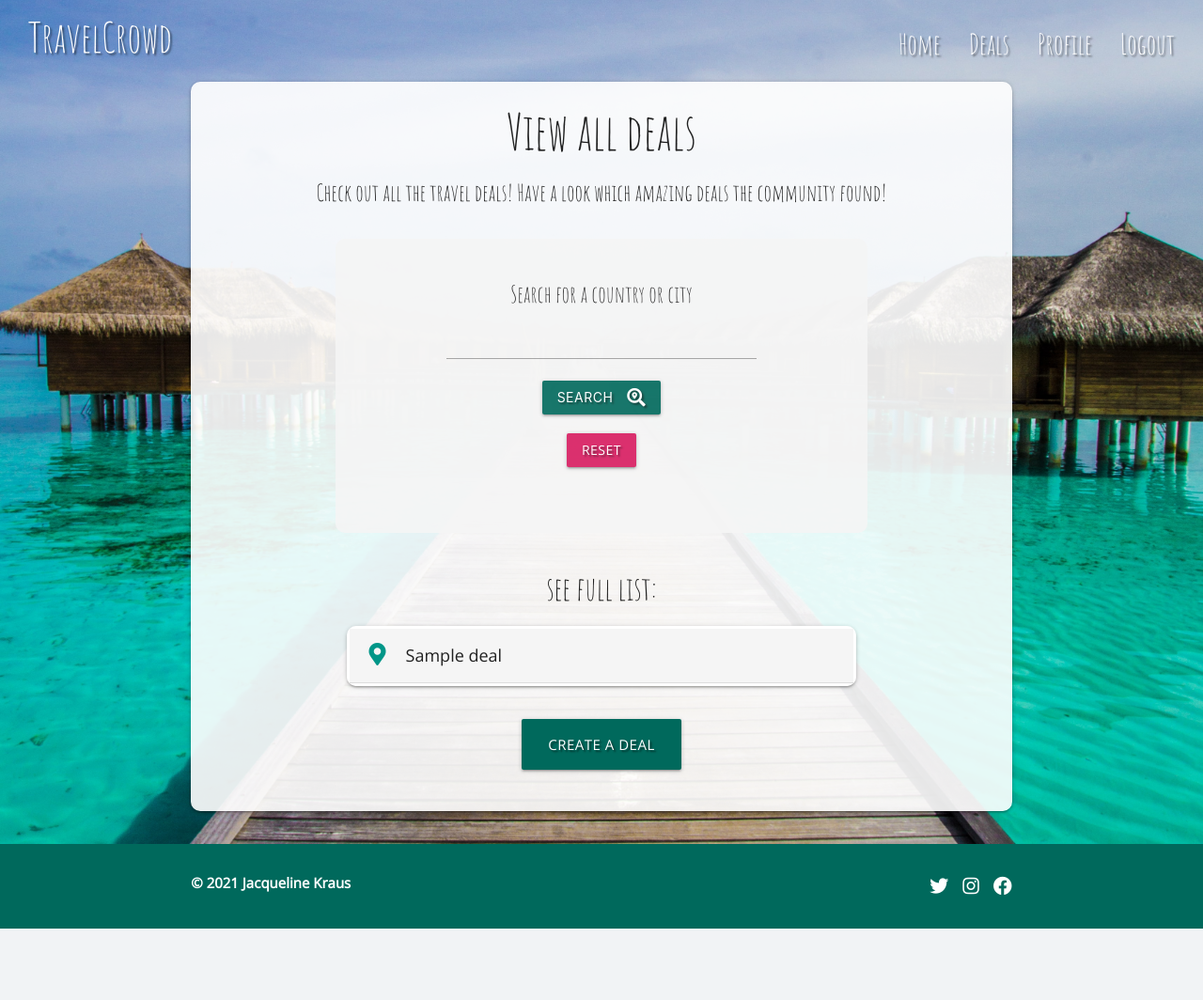
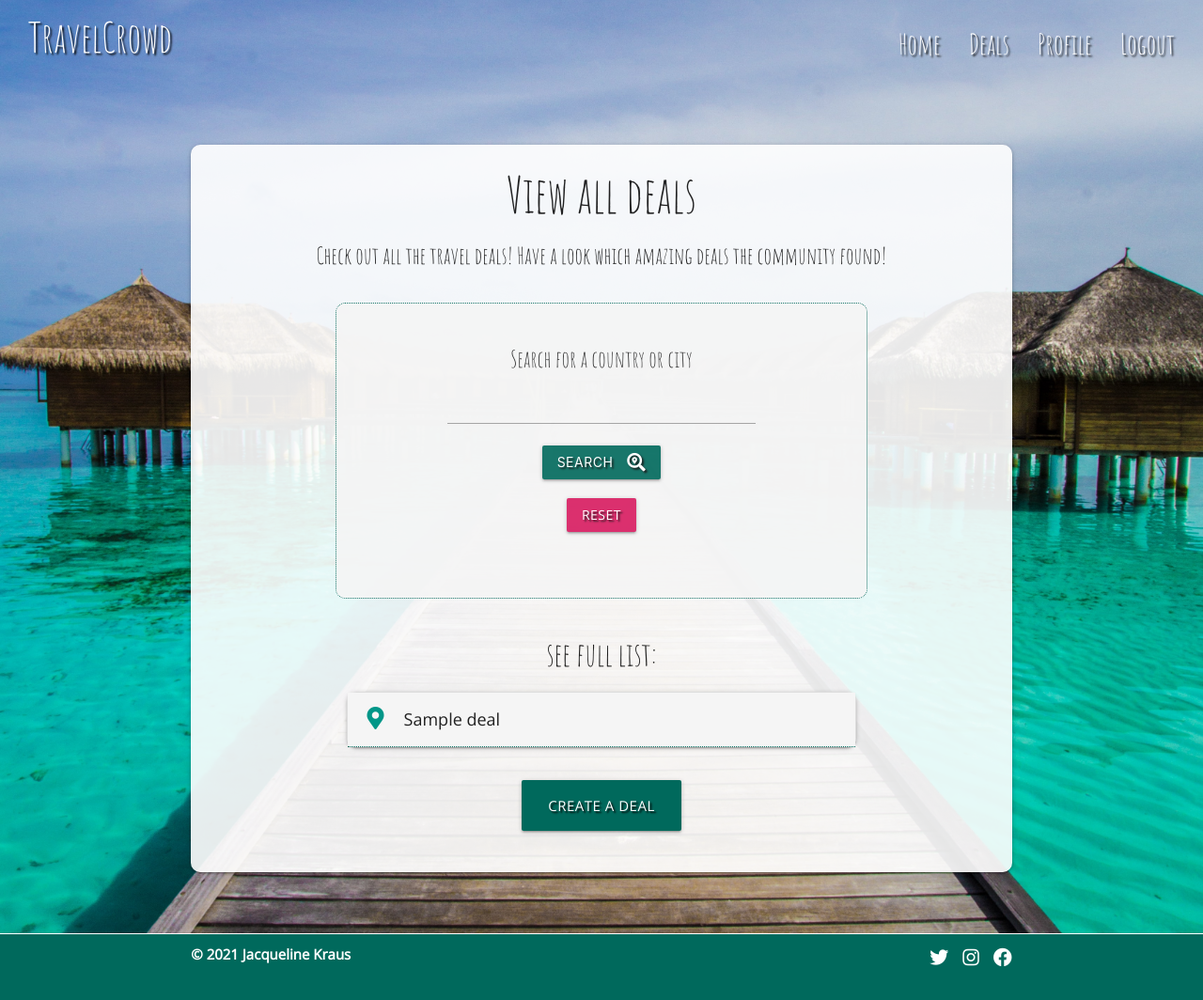
Before and after one commit to jacqueline-kraus/MS3-TravelCrowd, a Flask app: page /get_deals in a window 1280 px wide. Shown: the whole page at 94% size. Before the commit the page ends 988 px from the top, so only its background shows below. Run offline with Flask 2, Linux system fonts and the light colour scheme; the visitor is signed in with stand-in values (Sample User, id 1); a database or web service that is not in the repository returns one stand-in record (values such as "Sample title"); some libraries are stand-ins or nearby versions.

Commit message:
Add class and update style

```diff
--- a/static/css/style.css
+++ b/static/css/style.css
@@ -47,7 +47,7 @@ nav ul a {
 }
 
 .text-shadow {
-    text-shadow: 2px 2px 2px rgba(0, 0, 0, 0.5);
+    text-shadow: 2px 2px 2px rgba(0, 0, 0, 0.9);
 }
 
 h1,h2,h3,h4,h5,h6 {
@@ -59,24 +59,27 @@ h1,h2,h3,h4,h5,h6 {
     border-radius: 10px;
     background-color: rgba(255, 255, 255, 0.9);
     font-size: larger;
+    margin-top: 5rem;
 }
 
 .card-panel-search {
     text-shadow: none;
     border-radius: 10px;
     opacity: 0.9;
+    border: 0.5px dotted #00695c;
 }
 
-.collapsible-body {
-    border-bottom: 0;
-    font-family: 'Amatic SC', sans-serif;
-    font-size: 30px;
+.collapsible-header {
+    border-bottom: 1px dotted #00695c;
+}
+
+.collapsible-body a{
+    color: black;
 }
 
 .collapsible {
     margin: 0.5rem 0 1rem 0;
     border-radius: 10px;
-    border: 3px solid #fff;
 }
 
 form {
@@ -88,3 +91,19 @@ footer a {
     font-size: 20px;
     margin-left: 1rem;
 }
+
+.page-footer {
+    border-top: #fff solid 1px;
+    margin-top: 2rem;
+    padding: 0
+}
+
+.bg-box {
+    background-color: rgba(255, 255, 255, 0.9);
+}
+
+.flashes {
+    border-radius: 10px;
+    padding-top: 1rem;
+    padding-bottom: 1rem;
+}
--- a/templates/partials/flashes.html
+++ b/templates/partials/flashes.html
@@ -1,9 +1,9 @@
 {% with messages = get_flashed_messages() %}
     {% if messages %}
         {% for message in messages%}
-            <div class="row flashes">
+            <div class="row">
                 <div class="col s12 m6 offset-m3">
-                    <h4 class="red-text white center-align">
+                    <h4 class="red-text white center-align flashes">
                         {{ message }}
                     </h4>
                 </div>
```
